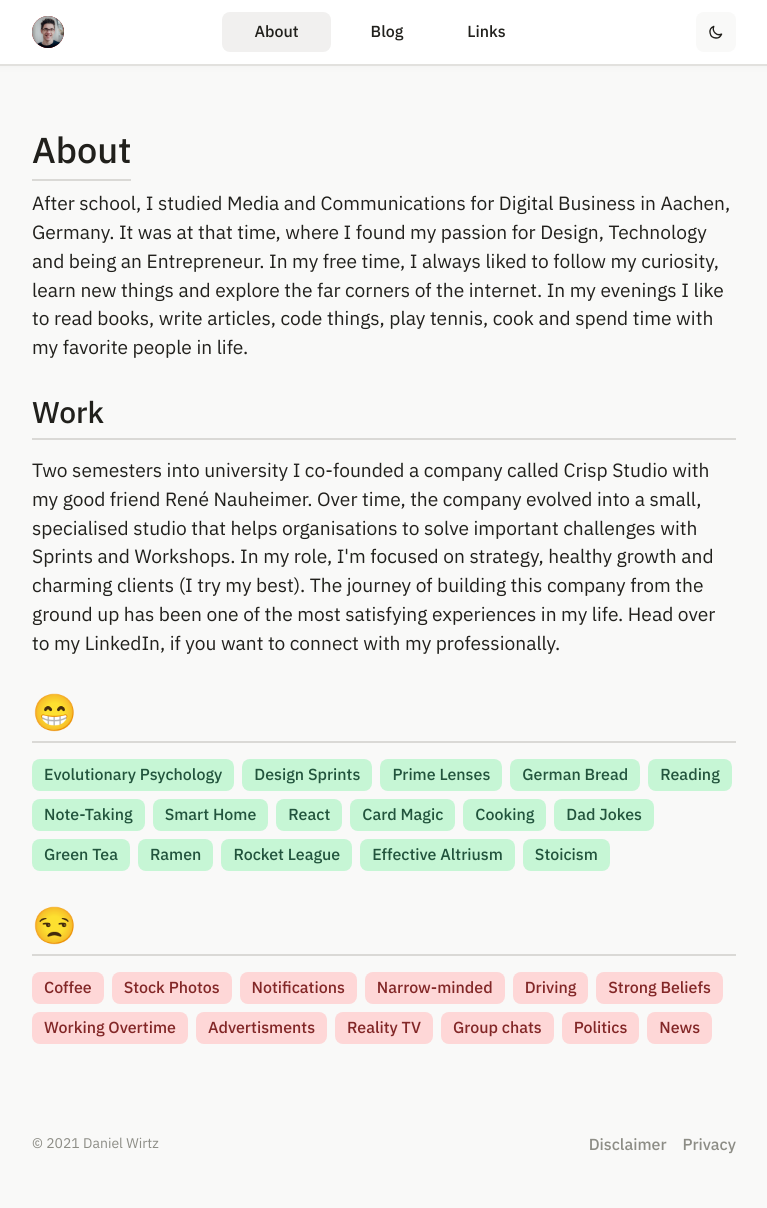
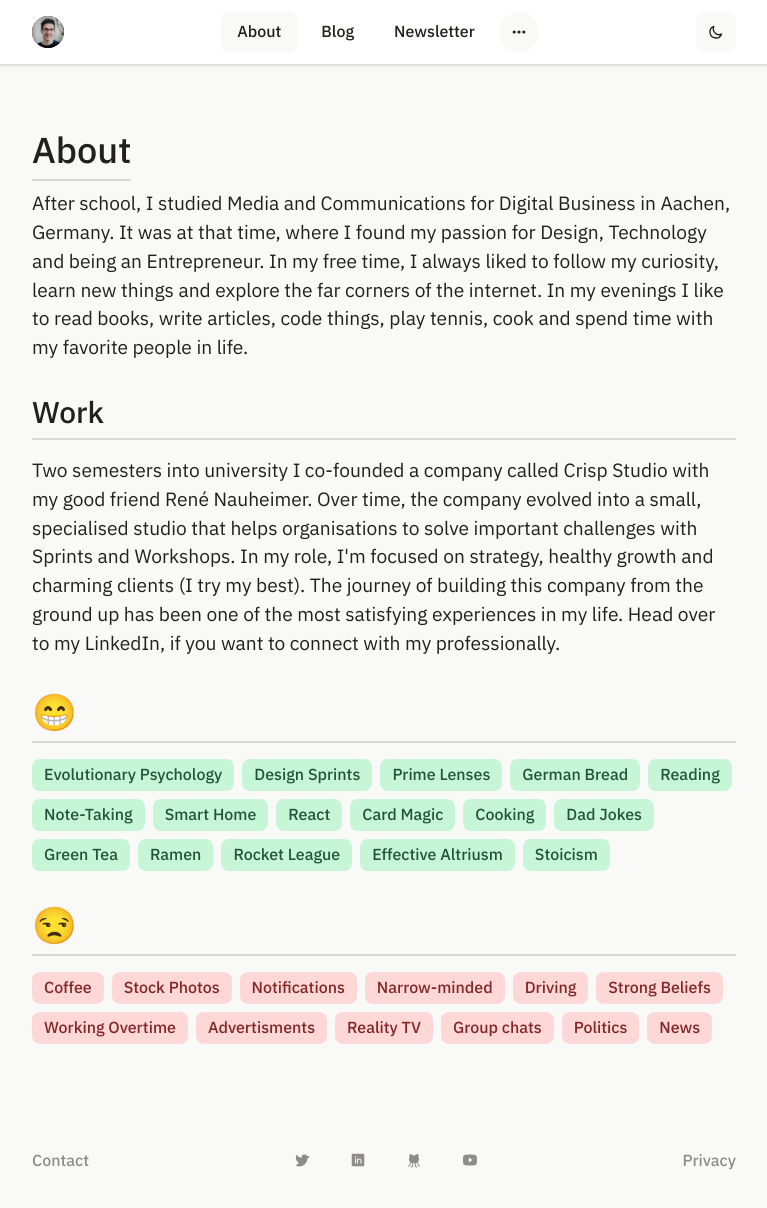
Before and after one commit to wirtzdan/website, a Next.js app: page /about in a window 1280 px wide. Shown: the top 1208 px of the page, without its empty margins (256-1023 px from the left). Before the commit the page ends 1180 px from the top, so only its background shows below. Built offline with nearby package versions, Linux system fonts and the light colour scheme; no server answers.

Commit message:
:sparkles: Add social links to desktop footer

```diff
--- a/components/footer.js
+++ b/components/footer.js
@@ -5,9 +5,18 @@ import {
   useColorMode,
   Text,
   useColorModeValue,
+  IconButton,
 } from "@chakra-ui/react";
 import Container from "../components/container";
 import NextLink from "next/link";
+import { PencilAltIcon, MailIcon } from "@heroicons/react/outline";
+import {
+  GithubLogo,
+  LinkedinLogo,
+  TwitterLogo,
+  YoutubeLogo,
+} from "phosphor-react";
+import Link from "./link";
 
 const Footer = () => {
   const date = new Date().getFullYear();
@@ -35,18 +44,50 @@ const Footer = () => {
         justify="space-between"
         w="100%"
         display={{ base: "none", md: "flex" }}
-        py={4}
+        my={8}
       >
-        <Text
+        <FooterLink href="mailto:daniel@danielwirtz.com" name="Contact" />
+        {/* <Text
           fontSize="sm"
           color={useColorModeValue("neutral.800", "neutralD.800")}
         >
           © {date} Daniel Wirtz{" "}
-        </Text>
+        </Text> */}
         <HStack spacing={4}>
-          <FooterLink href="/disclaimer" name="Disclaimer" />
-          <FooterLink href="/privacy" name="Privacy" />
+          <Link href="https://twitter.com/wirtzdan/" isExternal unstyled>
+            <IconButton
+              icon={<TwitterLogo weight="fill" />}
+              color={useColorModeValue("neutral.800", "neutralD.800")}
+            ></IconButton>
+          </Link>
+          <Link
+            href="https://www.linkedin.com/in/wirtzdan/"
+            isExternal
+            unstyled
+          >
+            <IconButton
+              icon={<LinkedinLogo weight="fill" />}
+              color={useColorModeValue("neutral.800", "neutralD.800")}
+            ></IconButton>
+          </Link>
+          <Link href="https://github.com/wirtzdan" isExternal unstyled>
+            <IconButton
+              icon={<GithubLogo weight="fill" />}
+              color={useColorModeValue("neutral.800", "neutralD.800")}
+            ></IconButton>
+          </Link>
+          <Link
+            href="https://www.youtube.com/channel/UCje_bQMr6F45x0Auii7IOvA"
+            unstyled
+            isExternal
+          >
+            <IconButton
+              icon={<YoutubeLogo weight="fill" />}
+              color={useColorModeValue("neutral.800", "neutralD.800")}
+            ></IconButton>
+          </Link>
         </HStack>
+        <FooterLink href="/privacy" name="Privacy" />
       </HStack>
     </Container>
   );
--- a/components/header.js
+++ b/components/header.js
@@ -21,6 +21,7 @@ import {
   MenuDivider,
   Icon,
   Avatar,
+  useDisclosure,
 } from "@chakra-ui/react";
 import NextLink from "next/link";
 import Container from "./container";
@@ -32,6 +33,7 @@ import {
   ChevronDownIcon,
   LightningBoltIcon,
   MenuIcon,
+  DotsHorizontalIcon,
 } from "@heroicons/react/solid";
 import Link from "next/link";
 import AvatarNavigation from "./avatar-navigation";
@@ -60,12 +62,12 @@ function NavLink(props) {
         {...rest}
         _activeLink={{
           color: useColorModeValue("neutral.1100", "neutralD.1100"),
-          bg: useColorModeValue("neutral.200", "neutralD.300"),
+          bg: useColorModeValue("neutral.100", "neutralD.300"),
         }}
         _hover={{
           bg: useColorModeValue("neutral.200", "neutralD.200"),
         }}
-        px={8}
+        px={4}
       >
         {name}
       </Button>
@@ -74,6 +76,8 @@ function NavLink(props) {
 }
 
 const Header = () => {
+  const { isOpen, onOpen, onClose } = useDisclosure();
+
   return (
     <Box
       bg={useColorModeValue("white", "neutralD.100")}
@@ -92,22 +96,28 @@ const Header = () => {
             <HStack ml={-4} spacing={2}>
               <NavLink href="/about" name="About" />
               <NavLink href="/blog" name="Blog" />
-              <Menu>
+              <NavLink href="/newsletter" name="Newsletter" />
+              <Menu isOpen={isOpen}>
                 <MenuButton
-                  as={Button}
-                  variant="ghost"
-                  size="md"
-                  px={6}
-                  rightIcon={<ChevronDownIcon size={18} />}
+                  bg={useColorModeValue("neutral.100", "neutralD.300")}
                   _hover={{
-                    bg: useColorModeValue("neutral.200", "neutralD.200"),
+                    bg: useColorModeValue("neutral.200", "neutralD.400"),
                   }}
+                  onMouseEnter={onOpen}
+                  onMouseLeave={onClose}
+                  rounded="full"
                 >
-                  Links
+                  <IconButton
+                    aria-label="Addtional Menu"
+                    variant="ghost"
+                    icon={<Icon as={DotsHorizontalIcon} />}
+                  />
                 </MenuButton>
                 <MenuList
                   bg={useColorModeValue("white", "neutralD.100")}
                   borderColor={useColorModeValue("neutral.400", "neutralD.400")}
+                  onMouseEnter={onOpen}
+                  onMouseLeave={onClose}
                 >
                   <Link href="/books">
                     <MenuItem
```
